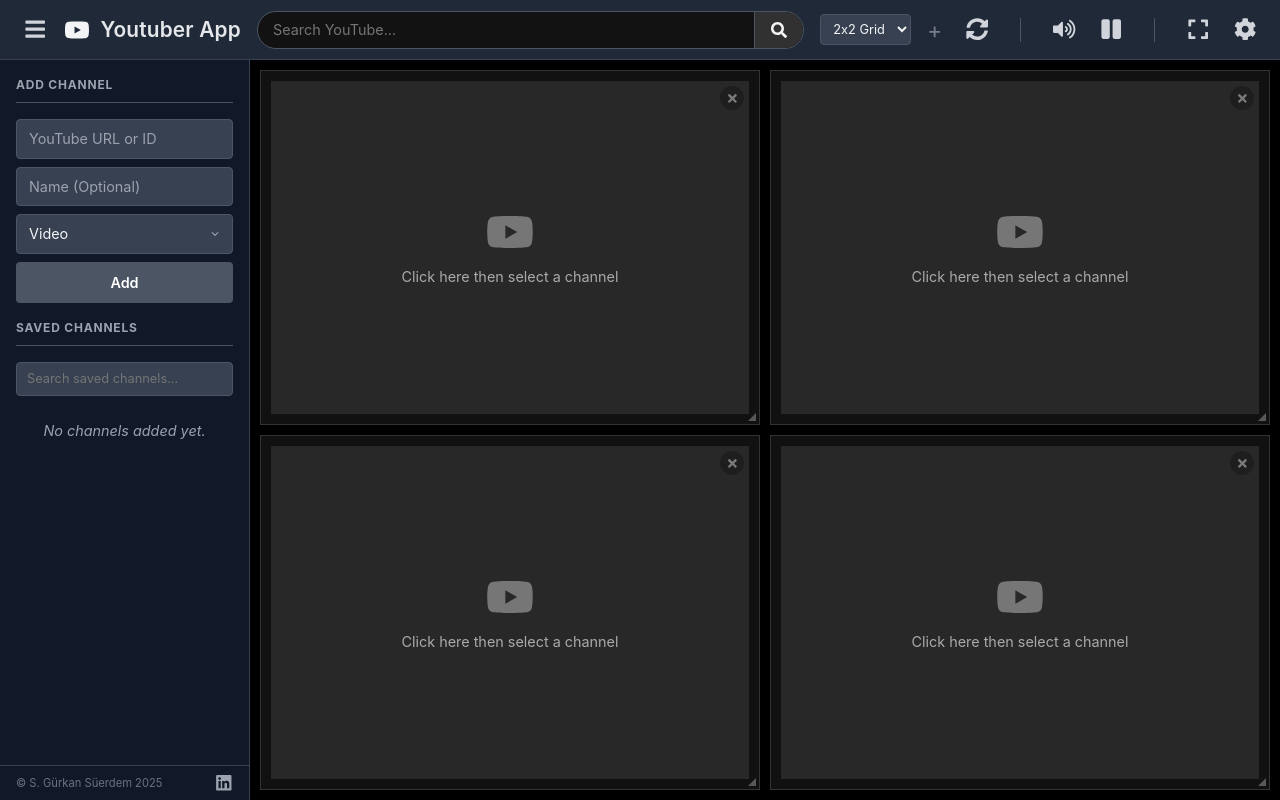
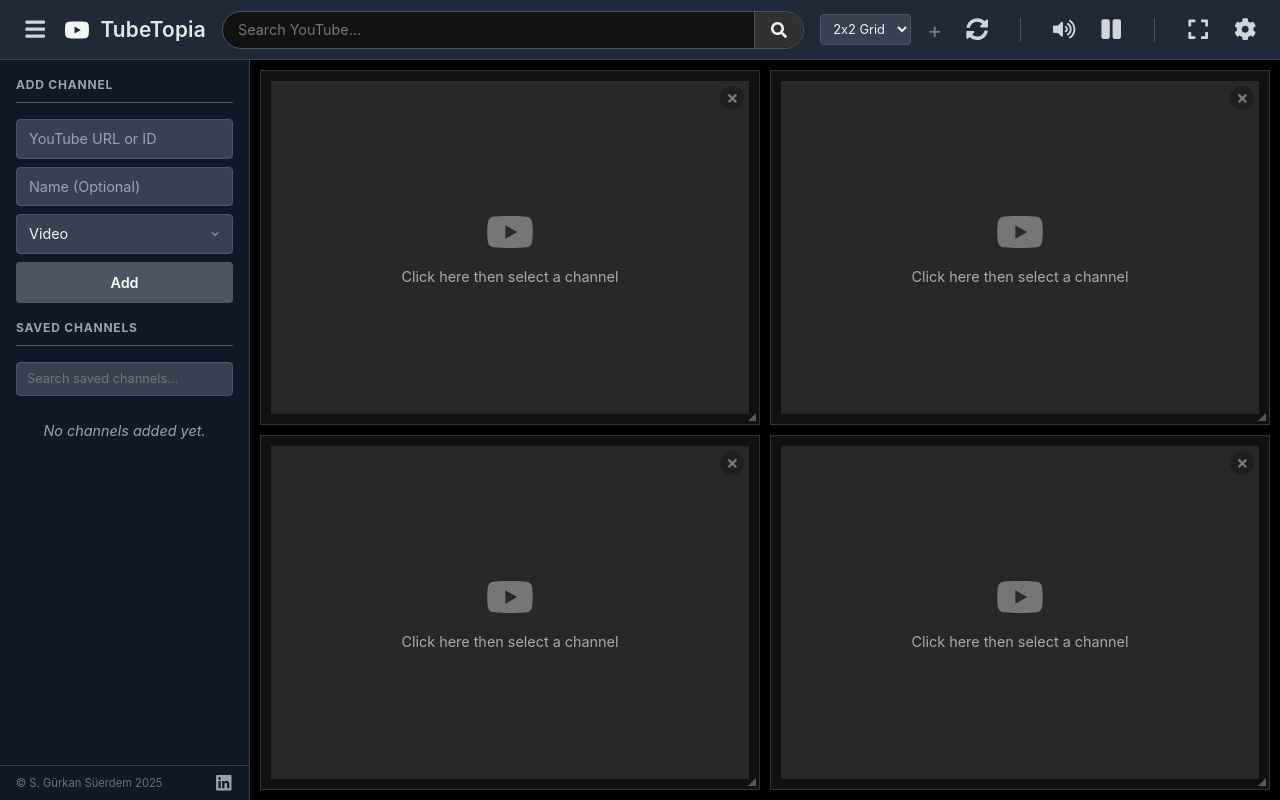
Before and after one commit to Phalegethon/tube-topia, a Next.js app: page / in a window 1280 px wide. Built offline with nearby package versions, Linux system fonts and the light colour scheme.

Commit message:
Rename application to TubeTopia and update version to 1.1.0; adjust title in header

```diff
--- a/package.json
+++ b/package.json
@@ -1,6 +1,6 @@
 {
-  "name": "youtuber-app",
-  "version": "1.0.0",
+  "name": "tube-topia-app",
+  "version": "1.1.0",
   "private": true,
   "scripts": {
     "dev": "next dev --turbopack",
--- a/src/app/page.tsx
+++ b/src/app/page.tsx
@@ -421,7 +421,7 @@
                         <SvgLogo viewBox="0 0 24 24" fill="currentColor" xmlns="http://www.w3.org/2000/svg">
                             <path d="M23.498 6.186a3.016 3.016 0 0 0-2.122-2.136C19.505 3.545 12 3.545 12 3.545s-7.505 0-9.377.505A3.017 3.017 0 0 0 .502 6.186C0 8.07 0 12 0 12s0 3.93.502 5.814a3.016 3.016 0 0 0 2.122 2.136c1.871.505 9.376.505 9.376.505s7.505 0 9.377-.505a3.015 3.015 0 0 0 2.122-2.136C24 15.93 24 12 24 12s0-3.93-.502-5.814zM9.545 15.568V8.432L15.818 12l-6.273 3.568z"/>
                         </SvgLogo>
-                        <Title>Youtuber App</Title>
+                        <Title>TubeTopia</Title>
                     </HeaderLeft>
 
                     <HeaderCenterContainer>
```
